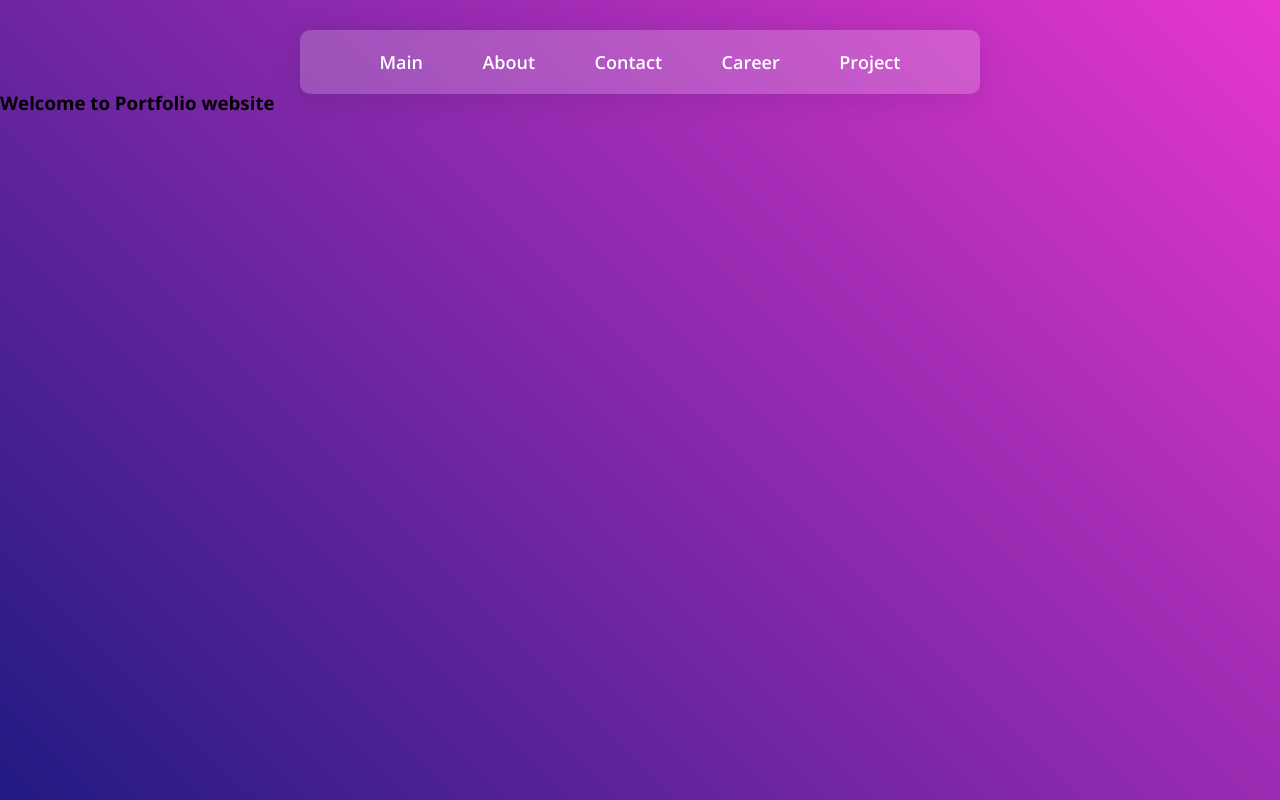
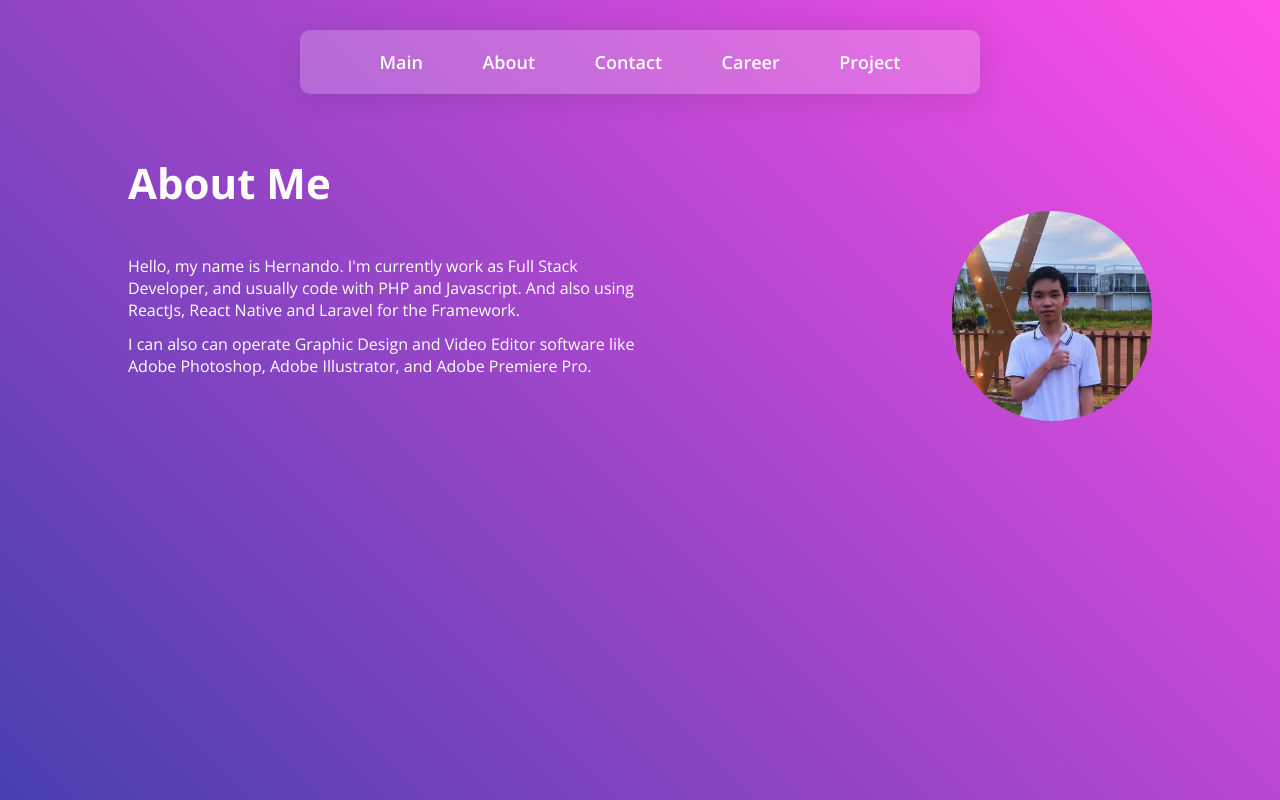
Before and after one commit to Hernando17/react-portfolio, a React (Create React App) app: page /about in a window 1280 px wide. Built offline with nearby package versions, Linux system fonts and the light colour scheme.

Commit message:
About Update

```diff
--- a/src/assets/css/style.css
+++ b/src/assets/css/style.css
@@ -45,16 +45,15 @@
 #main {
   display: flex;
   flex-direction: row;
-  flex-wrap: wrap-reverse;
   margin: 5%;
   margin-left: 10%;
   margin-right: 10%;
   justify-content: space-between;
+  overflow-y: hidden;
 }
 
 .main-content {
   padding: 5%;
-
   justify-content: space-between;
 }
 
@@ -76,8 +75,40 @@
   width: 200px;
 }
 
+/* About Content */
 #about {
-  background-color: aqua;
+  display: flex;
+  flex-direction: column;
+  margin: 5%;
+  margin-left: 10%;
+  margin-right: 10%;
+  justify-content: space-between;
+  overflow-y: hidden;
+}
+
+.hero-container {
+  display: flex;
+  flex-direction: column;
+}
+
+.about-title {
+  font-size: 42px;
+  color: white;
+}
+
+.about-content {
+  display: flex;
+  flex-wrap: wrap-reverse;
+  flex-direction: row;
+  align-items: center;
+  justify-content: space-between;
+}
+
+.about-description {
+  display: flex;
+  flex-direction: column;
+  color: white;
+  width: 50%;
 }
 
 @media screen and (max-width: 768px) {
@@ -127,4 +158,15 @@
   .paragraph {
     width: 100%;
   }
+
+  /* About Responsive */
+  #about {
+    margin-top: -5%;
+    align-items: center;
+  }
+
+  .about-description {
+    width: 100%;
+    text-align: center;
+  }
 }
--- a/src/index.css
+++ b/src/index.css
@@ -3,7 +3,8 @@
 * {
   margin: 0;
   padding: 0;
-  overflow: hidden;
+  overflow-x: hidden;
+  overflow-y: visible;
 
   scroll-behavior: smooth;
   font-family: "Open Sans", sans-serif;
@@ -13,8 +14,8 @@ body {
   /* background-image: url("./assets/img/background.jpg"); */
   background-image: linear-gradient(
     45deg,
-    rgba(17, 10, 121, 0.933),
-    rgb(231, 54, 208)
+    rgba(58, 50, 170, 0.933),
+    rgb(255, 77, 231)
   );
   background-repeat: no-repeat;
   height: 100vh;
--- a/src/pages/About/index.js
+++ b/src/pages/About/index.js
@@ -2,21 +2,39 @@ import React from "react";
 import "../../assets/css/style.css";
 import { Navbar } from "../../components";
 import { motion } from "framer-motion";
+import foto2 from "../../assets/img/foto2.jpg";
 
-export default function About({ isVisible }) {
+export default function About() {
   return (
     <div>
       <Navbar />
+      <section id="about">
         <motion.div
           initial={{ position: "relative", y: "100%" }}
           animate={{ position: "relative", y: "0" }}
           exit={{ position: "relative", y: "100%" }}
           transition={{ transition: { duration: 1 } }}
         >
-        <section id="hero">
-          <h3>Welcome to Portfolio website</h3>
+          <div className="hero-container">
+            <h1 className="about-title">About Me</h1>
+            <div className="about-content">
+              <div className="about-description">
+                <p>
+                  Hello, my name is Hernando. I'm currently work as Full Stack
+                  Developer, and usually code with PHP and Javascript. And also
+                  using ReactJs, React Native and Laravel for the Framework.
+                </p>
+                <p style={{ marginTop: 12 }}>
+                  I can also can operate Graphic Design and Video Editor
+                  software like Adobe Photoshop, Adobe Illustrator, and Adobe
+                  Premiere Pro.
+                </p>
+              </div>
+              <img src={foto2} style={{ borderRadius: 100 }} className="logo" />
+            </div>
+          </div>
+        </motion.div>
       </section>
-      </motion.div>
     </div>
   );
 }
--- a/src/pages/Main/index.js
+++ b/src/pages/Main/index.js
@@ -20,7 +20,7 @@ export default function Main() {
         >
           <div className="main-content">
             <h1 className="main-title">Welcome to my website</h1>
-            <p style={{ marginBottom: 24 }}>Find more about me</p>
+            <p style={{ marginBottom: 20 }}>Find more about me</p>
             <ButtonOutline name="About" onClick={() => navigate("/about")} />
           </div>
         </motion.div>
```
Lines whose indentation alone changed are shown as unchanged.
